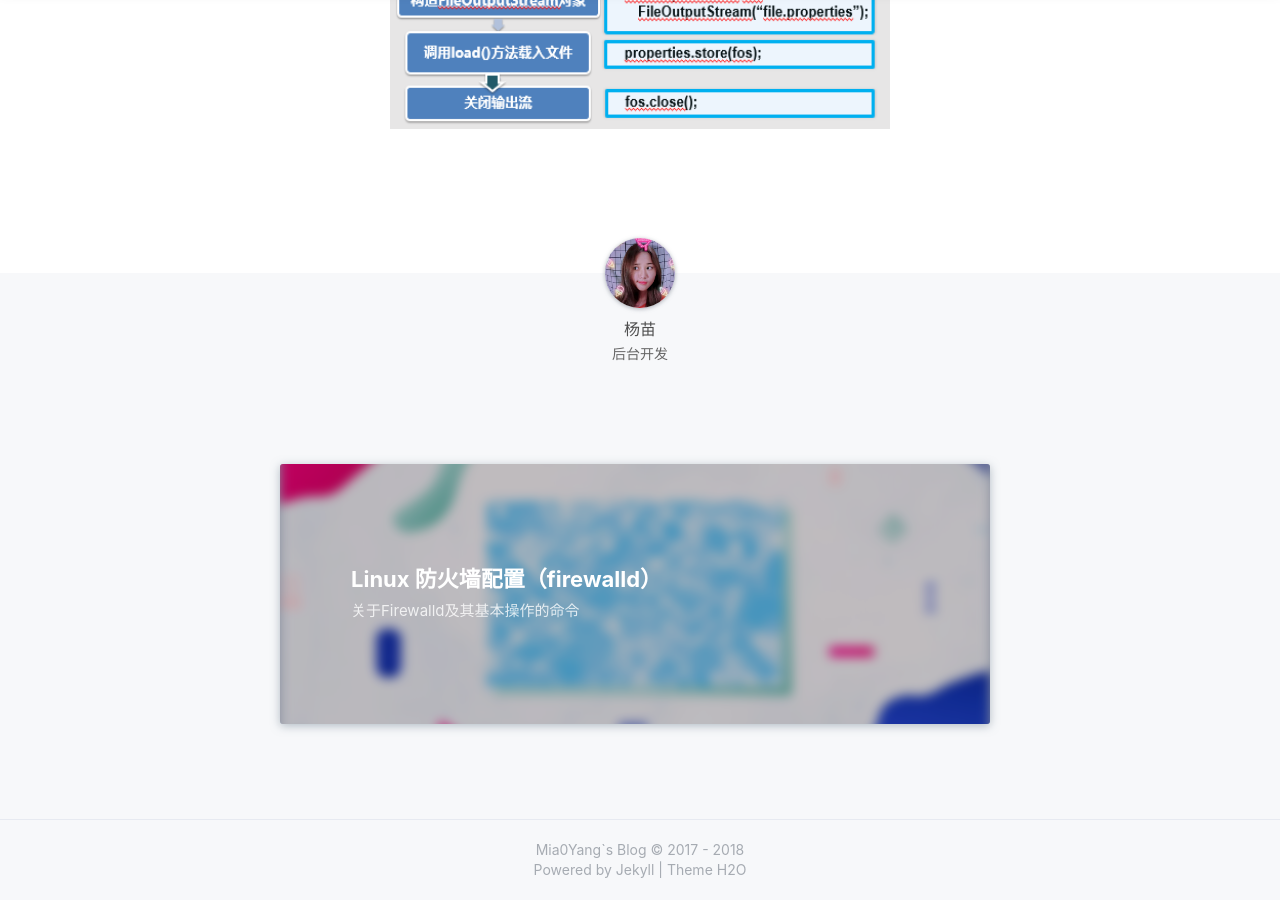
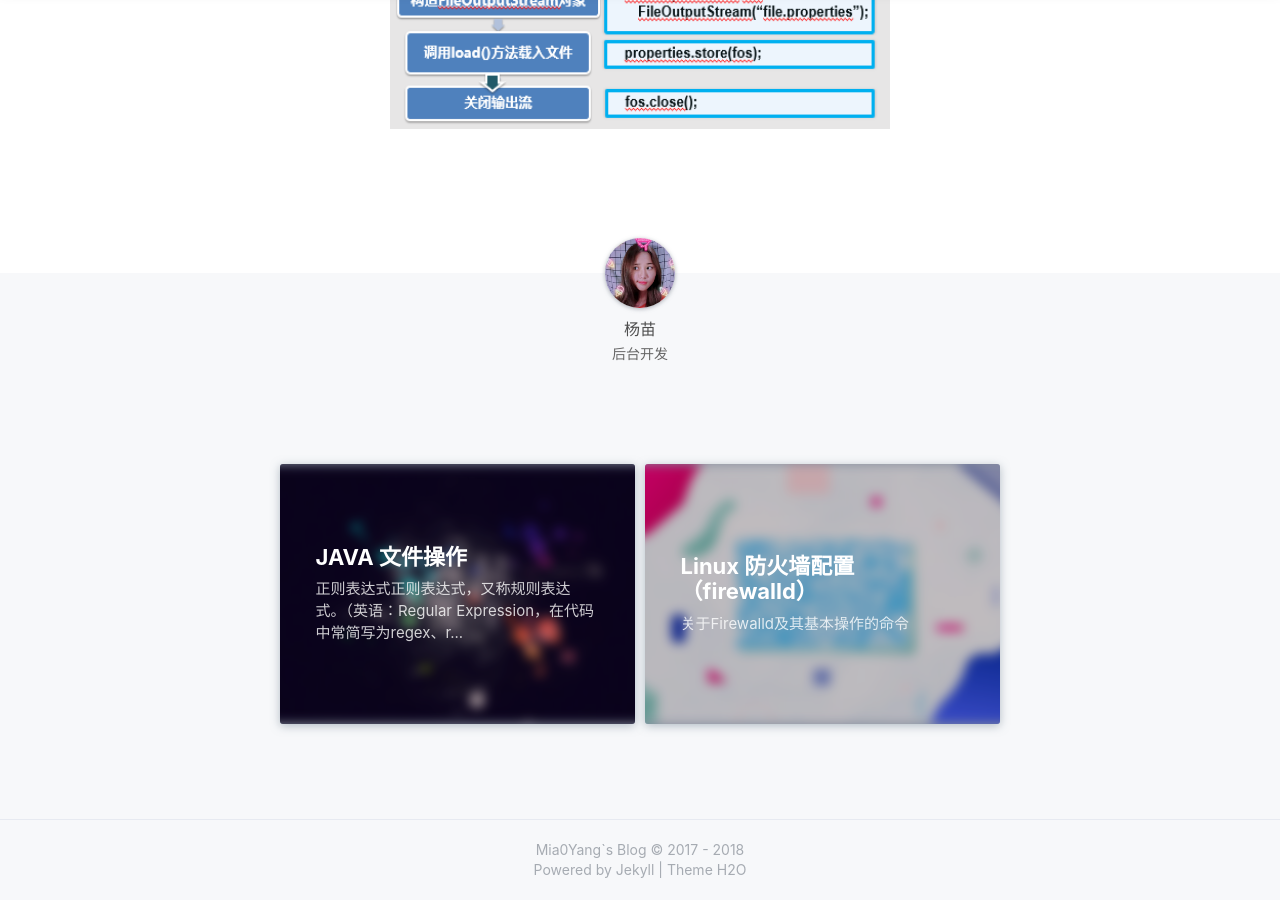
Before and after one commit to Mia0Yang/Mia0Yang.github.io, a Jekyll site: the page built from _posts/2018-05-08-Java-File.md, in a window 1280 px wide and 900 px high, scrolled down 4123 px. Built offline with Jekyll 4.4.1, drawn with Linux system fonts in a browser that asks for light colours; nearby versions of some CDN libraries; a style sheet for code colours, icons or effects is not loaded; some of the changed lines change nothing that is shown.

Commit message:
post Regex

```diff
--- a/_posts/2018-05-08-Java-File.md
+++ b/_posts/2018-05-08-Java-File.md
@@ -4,7 +4,7 @@
 subtitle: ''
 date: 2018-05-08
 author: Mia0Yang
-cover: '/screenshot/Mia0Yang-theme-try...catch.png'
+cover: '/screenshot/philip-kennedy-wallpaper-blog.jpg'
 tags: JAVA
 ---
 
--- /dev/null
+++ b/_posts/2018-05-10-Regex.md
@@ -0,0 +1,154 @@
+---
+layout: post
+title: 'JAVA 文件操作'
+subtitle: ''
+date: 2018-05-10
+author: Mia0Yang
+cover: '\assets\img\Linux-Firewalld-01.jpg'
+tags: JAVA
+---
+
+### 正则表达式
+正则表达式，又称规则表达式。（英语：Regular Expression，在代码中常简写为regex、regexp或RE），通常被用来检索、替换那些符合某个模式(规则)的文本。
+许多程序设计语言都支持利用正则表达式进行字符串操作。例如，在Perl中就内建了一个功能强大的正则表达式引擎。正则表达式这个概念最初是由Unix中的工具软件（例如sed和grep）普及开的。正则表达式通常缩写成“regex”，单数有regexp、regex，复数有regexps、regexes、regexen。
+
+### 元字符
+正则表达式通过元字符和一些普通字符来构成字符串来表示一些用来表达对字符串的一种过滤逻辑，可用于搜索文本。
+元字符类型及描述如下：
+
+* \\ ：将下一个字符标记符、或一个向后引用、或一个八进制转义符。例如，“\\n”匹配\n。“\n”匹配换行符。序列“\\”匹配“\”而“\(”则匹配“(”。即相当于多种编程语言中都有的“转义字符”的概念。
+
+* ^ : 匹配输入字行首。如果设置了RegExp对象的Multiline属性，^也匹配“\n”或“\r”之后的位置。
+
+* $ : 匹配输入行尾。如果设置了RegExp对象的Multiline属性，$也匹配“\n”或“\r”之前的位置。
+
+* \* : 匹配前面的子表达式任意次。例如，zo*能匹配“z”，也能匹配“zo”以及“zoo”。*等价于o{0,}
+
+* + : 匹配前面的子表达式一次或多次(大于等于1次）。例如，“zo+”能匹配“zo”以及“zoo”，但不能匹配“z”。+等价于{1,}。
+
+* ? : 匹配前面的子表达式零次或一次。例如，“do(es)?”可以匹配“do”或“does”中的“do”。?等价于{0,1}。
+
+* {n} : n是一个非负整数。匹配确定的n次。例如，“o{2}”不能匹配“Bob”中的“o”，但是能匹配“food”中的两个o。
+
+* {n,} : n是一个非负整数。至少匹配n次。例如，“o{2,}”不能匹配“Bob”中的“o”，但能匹配“foooood”中的所有o。“o{1,}”等价于“o+”。“o{0,}”则等价于“o*”。
+
+* {n,m} : m和n均为非负整数，其中n<=m。最少匹配n次且最多匹配m次。例如，“o{1,3}”将匹配“fooooood”中的前三个o为一组，后三个o为一组。“o{0,1}”等价于“o?”。请注意在逗号和两个数之间不能有空格。
+
+* ? : 当该字符紧跟在任何一个其他限制符（*,+,?，{n}，{n,}，{n,m}）后面时，匹配模式是非贪婪的。非贪婪模式尽可能少地匹配所搜索的字符串，而默认的贪婪模式则尽可能多地匹配所搜索的字符串。例如，对于字符串“oooo”，“o+”将尽可能多地匹配“o”，得到结果[“oooo”]，而“o+?”将尽可能少地匹配“o”，得到结果 ['o', 'o', 'o', 'o']
+
+* .点 : 匹配除“\n”之外的任何单个字符。要匹配包括“\n”在内的任何字符，请使用像“[\s\S]”的模式。
+
+* (pattern) : 匹配pattern并获取这一匹配。所获取的匹配可以从产生的Matches集合得到，在VBScript中使用SubMatches集合，在JScript中则使用$0…$9属性。要匹配圆括号字符，请使用“\(”或“\)”。
+
+* (?:pattern) : 非获取匹配，匹配pattern但不获取匹配结果，不进行存储供以后使用。这在使用或字符“(|)”来组合一个模式的各个部分时很有用。例如“industr(?:y|ies)”就是一个比“industry|industries”更简略的表达式。
+
+* (?=pattern) : 非获取匹配，正向肯定预查，在任何匹配pattern的字符串开始处匹配查找字符串，该匹配不需要获取供以后使用。例如，“Windows(?=95|98|NT|2000)”能匹配“Windows2000”中的“Windows”，但不能匹配“Windows3.1”中的“Windows”。预查不消耗字符，也就是说，在一个匹配发生后，在最后一次匹配之后立即开始下一次匹配的搜索，而不是从包含预查的字符之后开始。
+
+* (?!pattern) : 非获取匹配，正向否定预查，在任何不匹配pattern的字符串开始处匹配查找字符串，该匹配不需要获取供以后使用。例如“Windows(?!95|98|NT|2000)”能匹配“Windows3.1”中的“Windows”，但不能匹配“Windows2000”中的“Windows”。
+
+* (?<=pattern) : 非获取匹配，反向肯定预查，与正向肯定预查类似，只是方向相反。例如，“(?<=95|98|NT|2000)Windows”能匹配“2000Windows”中的“Windows”，但不能匹配“3.1Windows”中的“Windows”。
+
+* (?<\!pattern) :
+非获取匹配，反向否定预查，与正向否定预查类似，只是方向相反。例如“(?<\!95|98|NT|2000)Windows”能匹配“3.1Windows”中的“Windows”，但不能匹配“2000Windows”中的“Windows”。这个地方不正确，有问题
+此处用或任意一项都不能超过2位，如“(?<\!95|98|NT|20)Windows正确，“(?<\!95|980|NT|20)Windows 报错，若是单独使用则无限制，如(?<\!2000)Windows 正确匹配
+
+* x|y : 匹配x或y。例如，“z|food”能匹配“z”或“food”(此处请谨慎)。“[zf]ood”则匹配“zood”或“food”。
+
+* [xyz] : 字符集合。匹配所包含的任意一个字符。例如，“[abc]”可以匹配“plain”中的“a”。
+
+* [^xyz] : 负值字符集合。匹配未包含的任意字符。例如，“[^abc]”可以匹配“plain”中的“plin”。
+
+* [a-z] : 字符范围。匹配指定范围内的任意字符。例如，“[a-z]”可以匹配“a”到“z”范围内的任意小写字母字符。
+注意:只有连字符在字符组内部时,并且出现在两个字符之间时,才能表示字符的范围; 如果出字符组的开头,则只能表示连字符本身.
+
+* [^a-z] : 负值字符范围。匹配任何不在指定范围内的任意字符。例如，“[^a-z]”可以匹配任何不在“a”到“z”范围内的任意字符。
+
+* \\b : 匹配一个单词边界，也就是指单词和空格间的位置（即正则表达式的“匹配”有两种概念，一种是匹配字符，一种是匹配位置，这里的\b就是匹配位置的）。例如，“er\\b”可以匹配“never”中的“er”，但不能匹配“verb”中的“er”。
+
+* \\B : 匹配非单词边界。“er\\B”能匹配“verb”中的“er”，但不能匹配“never”中的“er”。
+
+* \\cx : 匹配由x指明的控制字符。例如，\\cM匹配一个Control-M或回车符。x的值必须为A-Z或a-z
+之一。否则，将c视为一个原义的“c”字符。
+
+* \\d : 匹配一个数字字符。等价于[0-9]。grep 要加上-P，perl正则支持
+
+* \\D : 匹配一个非数字字符。等价于[^0-9]。grep要加上-P，perl正则支持
+
+* \\f : 匹配一个换页符。等价于\\x0c和\\cL。
+
+* \\n : 匹配一个换行符。等价于\\x0a和\\cJ。
+
+* \\r : 匹配一个回车符。等价于\\x0d和\\cM。
+
+* \\s ：匹配任何不可见字符，包括空格、制表符、换页符等等。等价于[ \\f\\n\\r\\t\\v]。
+
+* \\S : 匹配任何可见字符。等价于[^ \\f\\n\\r\\t\\v]。
+
+* \\t : 匹配一个制表符。等价于\\x09和\\cI。
+
+* \\v ：匹配一个垂直制表符。等价于\\x0b和\\cK。
+
+* \\w ：匹配包括下划线的任何单词字符。类似但不等价于“[A-Za-z0-9_]”，这里的"单词"字符使用Unicode字符集。
+
+* \\W ：匹配任何非单词字符。等价于“[^A-Za-z0-9_]”。
+
+* \\xn ：匹配n，其中n为十六进制转义值。十六进制转义值必须为确定的两个数字长。例如，“\\x41”匹配“A”。“\\x041”则等价于“\\x04&1”。正则表达式中可以使用ASCII编码。
+
+* \\num ：匹配num，其中num是一个正整数。对所获取的匹配的引用。例如，“(.)\\1”匹配两个连续的相同字符。
+
+* \\n : 标识一个八进制转义值或一个向后引用。如果\n之前至少n个获取的子表达式，则n为向后引用。否则，如果n为八进制数字（0-7），则n为一个八进制转义值。
+
+* \\nm : 标识一个八进制转义值或一个向后引用。如果\\nm之前至少有nm个获得子表达式，则nm为向后引用。如果\nm之前至少有n个获取，则n为一个后跟文字m的向后引用。如果前面的条件都不满足，若n和m均为八进制数字（0-7），则\nm将匹配八进制转义值nm。
+
+* \\nml : 如果n为八进制数字（0-7），且m和l均为八进制数字（0-7），则匹配八进制转义值nml。
+
+* \\un : 匹配n，其中n是一个用四个十六进制数字表示的Unicode字符。例如，\\u00A9匹配版权符号（&copy;）。
+
+* \\p{P} : 小写 p 是 property 的意思，表示 Unicode 属性，用于 Unicode 正表达式的前缀。中括号内的“P”表示Unicode 字符集七个字符属性之一：标点字符。
+其他六个属性：
+L：字母；
+M：标记符号（一般不会单独出现）；
+Z：分隔符（比如空格、换行等）；
+S：符号（比如数学符号、货币符号等）；
+N：数字（比如阿拉伯数字、罗马数字等）；
+C：其他字符。
+*注：此语法部分语言不支持，例：javascript。
+
+* \\< \\> :匹配词（word）的开始（\\<）和结束（\\>）。例如正则表达式\\<the\\>能够匹配字符串"for the wise"中的"the"，但是不能匹配字符串"otherwise"中的"the"。注意：这个元字符不是所有的软件都支持的。
+
+* ( ) : 将( 和 ) 之间的表达式定义为“组”（group），并且将匹配这个表达式的字符保存到一个临时区域（一个正则表达式中最多可以保存9个），它们可以用 \1 到\9 的符号来引用。
+
+* | : 将两个匹配条件进行逻辑“或”（Or）运算。例如正则表达式(him|her) 匹配"it belongs to him"和"it belongs to her"，但是不能匹配"it belongs to them."。注意：这个元字符不是所有的软件都支持的。
+
+### 正则表达式实例应用
+
+1. 匹配中文字符的正则表达式： [/u4e00-/u9fa5]
+
+2. 匹配双字节字符(包括汉字在内)：[^/x00-/xff]
+
+3. 计算字符串的长度（一个双字节字符长度计2，ASCII字符计1）
+String.prototype.len=function(){return this.replace([^/x00-/xff]/g,"aa").length;}
+
+4. 匹配空行的正则表达式：/n[/s| ]*/r
+
+5. 匹配HTML标记的正则表达式：/<(.*)>.*<///1>|<(.*) //>/
+
+6. 匹配首尾空格的正则表达式：(^/s*)|(/s*$)
+
+7. 验证身份证号（15位）："\d{14}[[0-9],0-9xX]"，（18位）："\d{17}[[0-9],0-9xX]"
+
+8. 验证Email地址：("^\w+([-+.]\w+)*@\w+([-.]\w+)*\\.\w+([-.]\w+)*$")
+
+9. 只能输入由数字和26个英文字母组成的字符串：("^[A-Za-z0-9]+$")
+
+10. 整数或者小数：^[0-9]+([.][0-9]+){0,1}$
+
+11. 只能输入汉字："^[\u4e00-\u9fa5]{0,}$"
+
+12. 验证一个月的31天："^((0?[1-9])|((1|2)[0-9])|30|31)$"正确格式为；"01"～"09"、"10"～"29"和“30”~“31”
+
+13. 验证URL："^http://([\w-]+\\.)+[\w-]+(/[\w-./?%&=]*)?$"
+
+14. 匹配ip地址：([1-9]{1,3}\\.){3}[1-9]
+
+15. 验证是否含有^%&',;=?$\"等字符："[%&',;=?$\\\\^]+"
```
Also changed, not shown: assets/img/philip-kennedy-wallpaper-blog.jpg (added).
